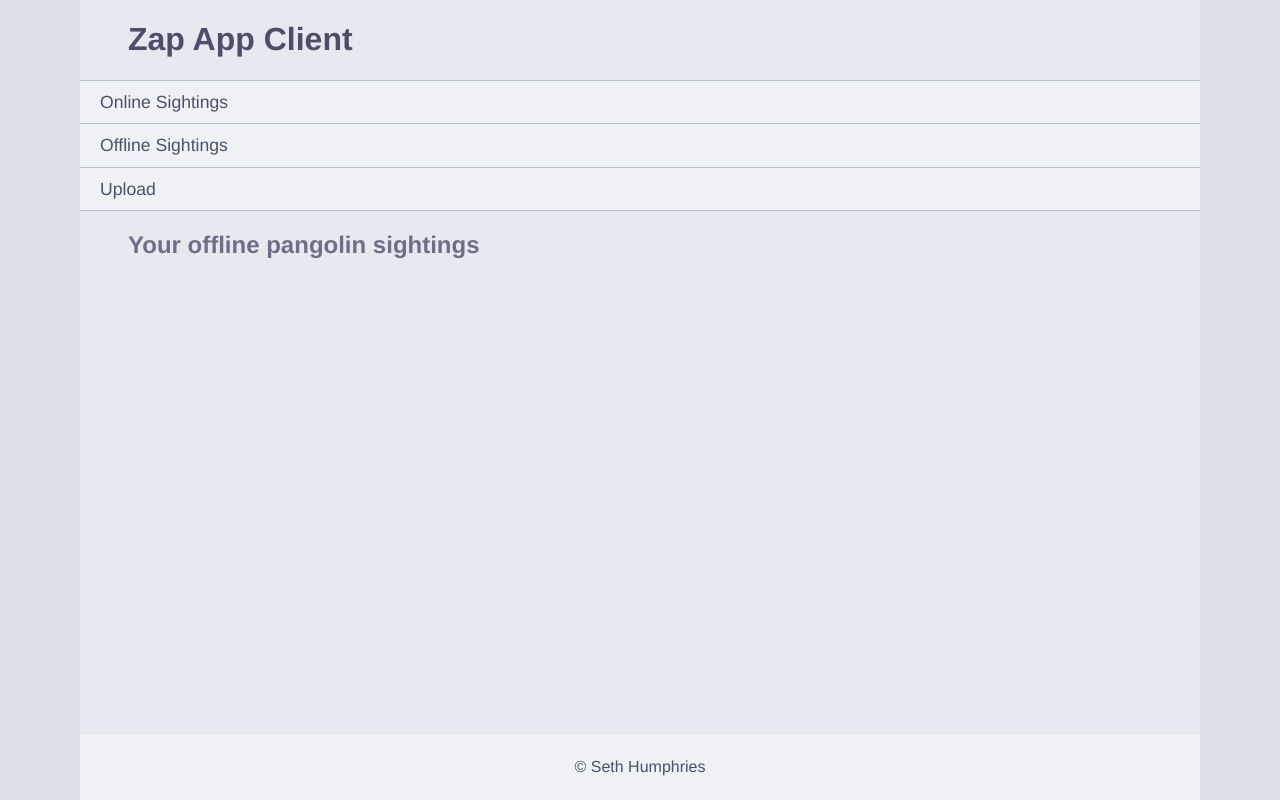
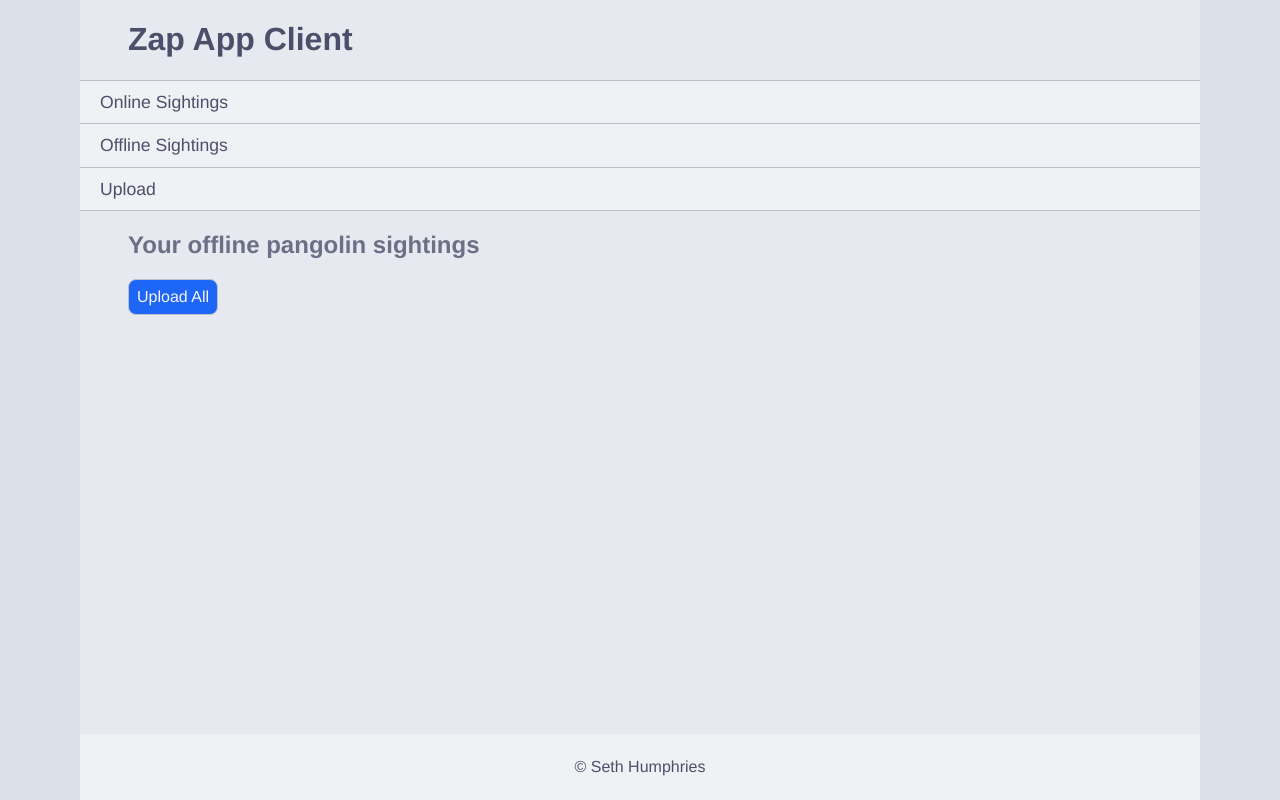
Before and after one commit to EnergeticBark/ci609, a SvelteKit app in the folder client/: page /offline in a window 1280 px wide. Built offline with nearby package versions, Linux system fonts and the light colour scheme.

Commit message:
Make a custom button component to reuse on the offline page.

```diff
--- /dev/null
+++ b/client/src/lib/components/BlueButton.svelte
@@ -0,0 +1,23 @@
+<script>
+    const { children, ...props } = $props();
+</script>
+
+<button {...props}>
+    {@render children()}
+</button>
+
+<style>
+    button {
+        border-radius: 0.5rem;
+        border: 1px solid var(--surface-1);
+        background-color: var(--blue);
+        color: whitesmoke;
+        padding: 0.5rem;
+    }
+
+    button:hover {
+        cursor: pointer;
+        background-color: var(--blue-hover);
+        color: #fff;
+    }
+</style>
--- a/client/src/routes/offline/+page.svelte
+++ b/client/src/routes/offline/+page.svelte
@@ -1,11 +1,13 @@
 <script>
     import SightingPreview from "$lib/components/SightingPreview.svelte";
+    import BlueButton from "$lib/components/BlueButton.svelte";
 
     let { data } = $props();
 </script>
 
 <main>
     <h2>Your offline pangolin sightings</h2>
+    <BlueButton type="button">Upload All</BlueButton>
     {#await data.sightings}
         <label>Loading offline pangolin sightings...<progress></progress></label>
     {:then sightings}
```
Also changed, not shown: client/src/routes/upload/+page.svelte (+2 -15 lines).
